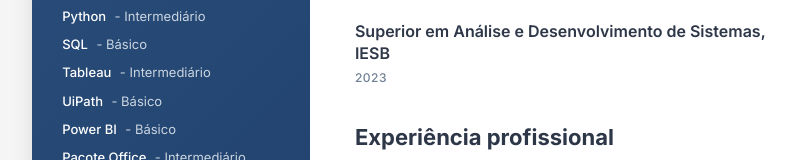
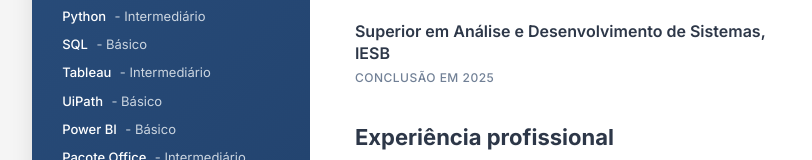
Before and after one commit to SamukaAlves/curriculo.samuel, a plain HTML site: page index.html in a window 1280 px wide. Shown: the part 522-682 px from the top of the page, without its empty margins (211-1023 px from the left). Drawn offline with Linux system fonts and the light colour scheme.

Commit message:
Mudança no período

```diff
--- a/index.html
+++ b/index.html
@@ -345,7 +345,7 @@
                 <h2>Formação</h2>
                 <div class="education-item">
                     <div class="degree">Superior em Análise e Desenvolvimento de Sistemas, IESB</div>
-                    <div class="date">2023</div>
+                    <div class="date">Conclusão em 2025</div>
                 </div>
             </div>
 
```
